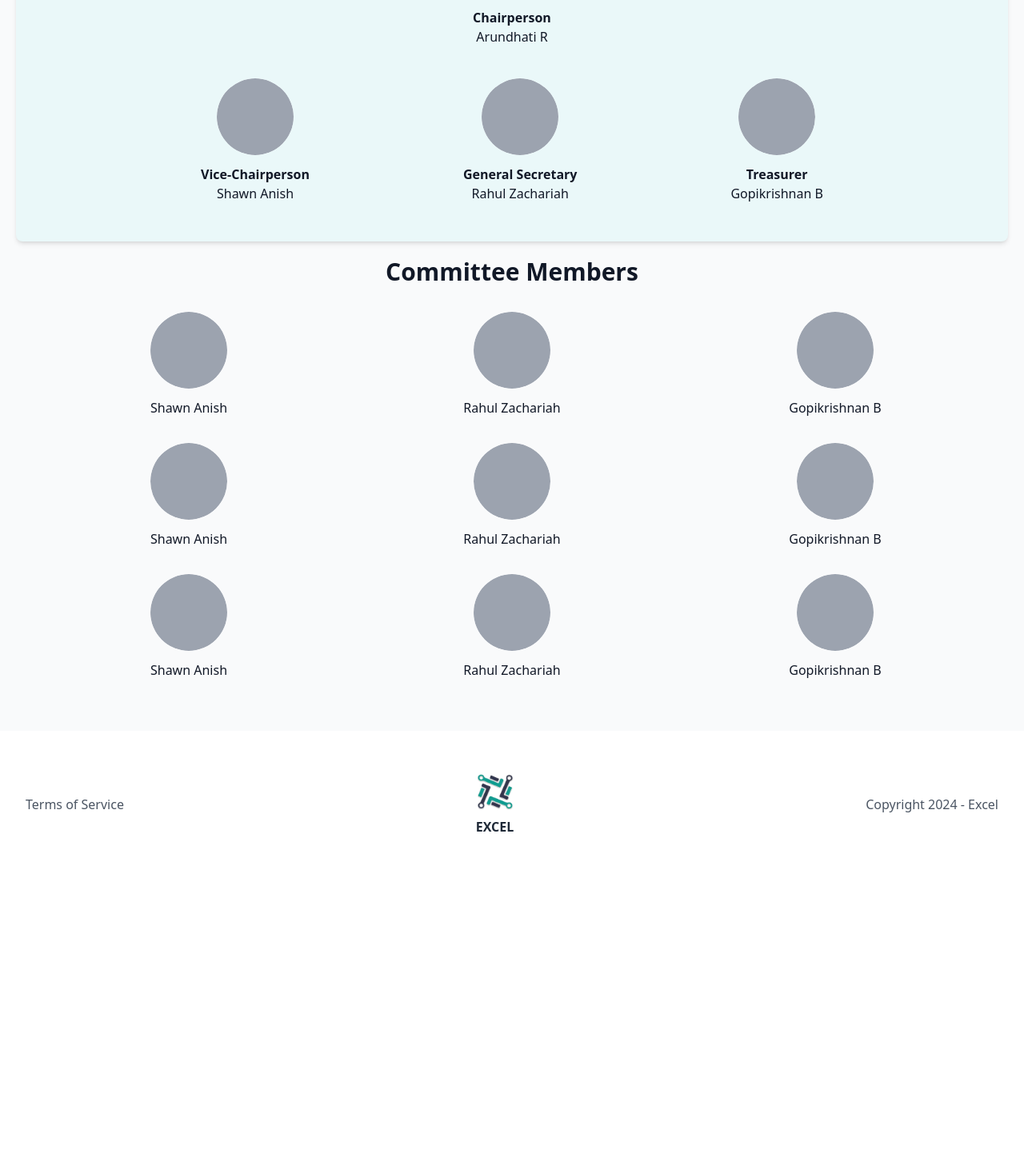
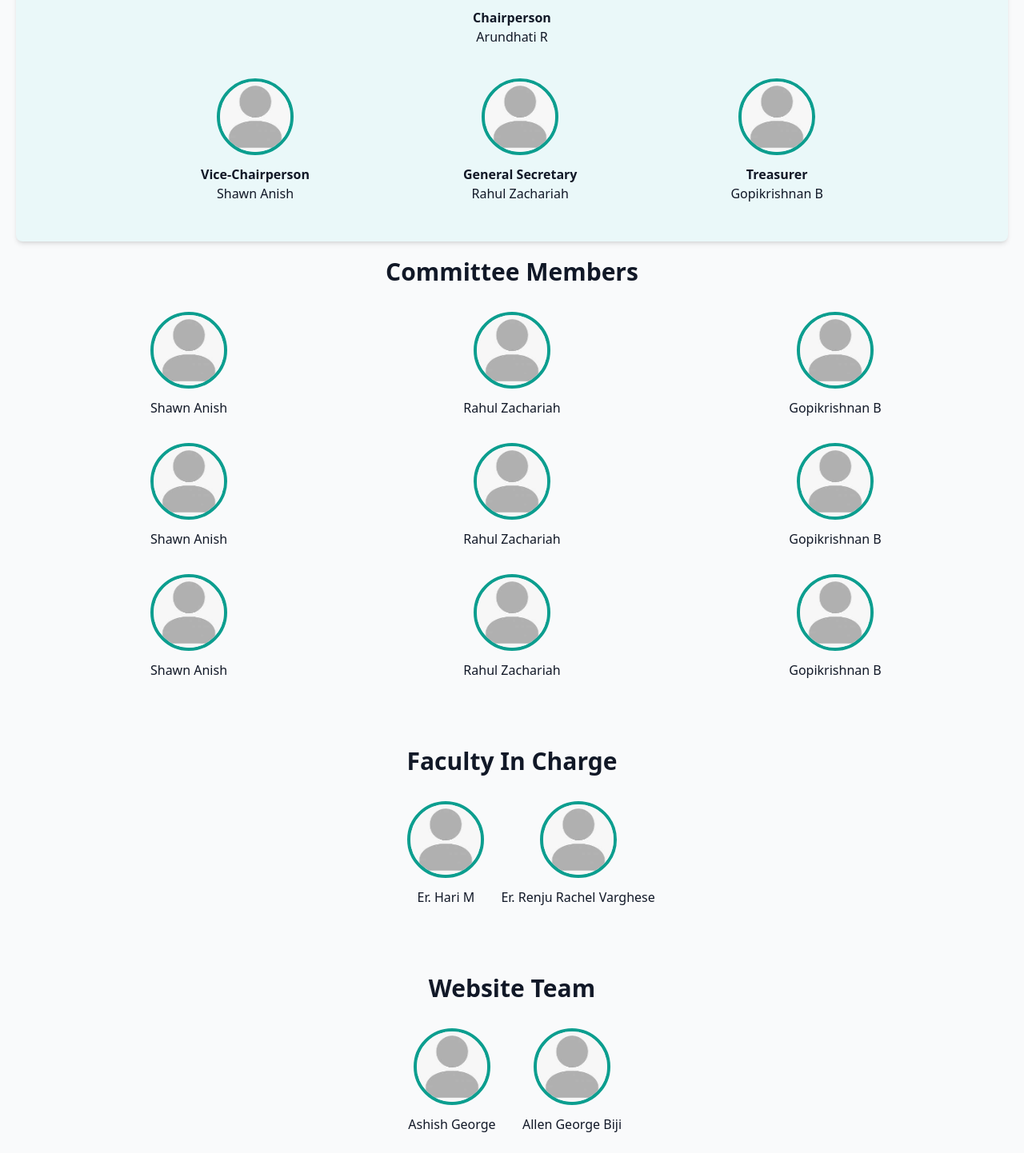
Before and after one commit to Excel-Saintgits/excel, a React (Vite) app: page /about in a window 1280 px wide. Shown: the part 908-2350 px from the top of the page at 80% size. Before the commit the page ends 1986 px from the top, so only its background shows below. Built offline with nearby package versions, Linux system fonts and the light colour scheme.

Commit message:
mod: minor updates

```diff
--- a/package.json
+++ b/package.json
@@ -15,6 +15,7 @@
     "@material-tailwind/react": "^2.1.10",
     "@mui/icons-material": "^6.1.1",
     "@mui/material": "^6.1.1",
+    "@tailwindcss/aspect-ratio": "^0.4.2",
     "framer-motion": "^11.9.0",
     "lucide-react": "^0.446.0",
     "prop-types": "^15.8.1",
--- a/src/components/teamData.json
+++ b/src/components/teamData.json
@@ -13,48 +13,90 @@
   "coreCommittee": [
     {
       "name": "Arundhati R",
-      "role": "Chairperson"
+      "role": "Chairperson",
+      "profileImage": "src/assets/profile.jpeg"
     },
     {
       "name": "Shawn Anish",
-      "role": "Vice-Chairperson"
+      "role": "Vice-Chairperson",
+      "profileImage": "src/assets/profile.jpeg"
     },
     {
       "name": "Rahul Zachariah",
-      "role": "General Secretary"
+      "role": "General Secretary",
+      "profileImage": "src/assets/profile.jpeg"
     },
     {
       "name": "Gopikrishnan B",
-      "role": "Treasurer"
+      "role": "Treasurer",
+      "profileImage": "src/assets/profile.jpeg"
     }
   ],
   "committeeMembers": [
     {
-      "name": "Shawn Anish"
+      "name": "Shawn Anish",
+      "profileImage": "src/assets/profile.jpeg"
     },
     {
-      "name": "Rahul Zachariah"
+      "name": "Rahul Zachariah",
+      "profileImage": "src/assets/profile.jpeg"
     },
     {
-      "name": "Gopikrishnan B"
+      "name": "Gopikrishnan B",
+      "profileImage": "src/assets/profile.jpeg"
     },
     {
-      "name": "Shawn Anish"
+      "name": "Shawn Anish",
+      "profileImage": "src/assets/profile.jpeg"
     },
     {
-      "name": "Rahul Zachariah"
+      "name": "Rahul Zachariah",
+      "profileImage": "src/assets/profile.jpeg"
     },
     {
-      "name": "Gopikrishnan B"
+      "name": "Gopikrishnan B",
+      "profileImage": "src/assets/profile.jpeg"
     },
     {
-      "name": "Shawn Anish"
+      "name": "Shawn Anish",
+      "profileImage": "src/assets/profile.jpeg"
     },
     {
-      "name": "Rahul Zachariah"
+      "name": "Rahul Zachariah",
+      "profileImage": "src/assets/profile.jpeg"
     },
     {
-      "name": "Gopikrishnan B"
+      "name": "Gopikrishnan B",
+      "profileImage": "src/assets/profile.jpeg"
+    }
+  ],
+  "facultyInCharge": [
+    {
+      "name": "Er. Hari M",
+      "role": "Faculty In Charge",
+      "profileImage": "src/assets/profile.jpeg"
+    },
+    {
+      "name": "Er. Renju Rachel Varghese",
+      "role": "Faculty In Charge",
+      "profileImage": "src/assets/profile.jpeg"
+    }
+  ],
+  "websiteTeam": [
+    {
+      "name": "Ashish George",
+      "role": "Website Team",
+      "profileImage": "src/assets/profile.jpeg"
+    },
+    {
+      "name": "Allen George Biji",
+      "role": "Website Team",
+      "profileImage": "src/assets/profile.jpeg"
+    },
+    {
+      "name": "Fredy Somy",
+      "role": "Website Team",
+      "profileImage": "src/assets/profile.jpeg"
     }
   ]
 }
--- a/src/pages/About.jsx
+++ b/src/pages/About.jsx
@@ -12,20 +12,20 @@ const AboutPage = () => {
       <h2 className="text-center text-3xl font-bold mb-8">Core - Committee Members</h2>
       <div className="flex flex-col items-center">
         <div className="text-center flex flex-col items-center mb-10">
-          <div className="bg-gray-200 rounded-full w-32 h-32 mb-3 overflow-hidden">
-            <div className="w-full h-full bg-gray-400 rounded-full"></div>
+          <div className="bg-gray-200 rounded-full w-32 h-32 mb-3 overflow-hidden border-4 border-[#0C9E8F]">
+            <img src={teamData.coreCommittee[0].profileImage} alt="Profile" className="w-full h-full object-cover" />
           </div>
-          <p className="font-bold">{teamData.coreCommittee[0].role}</p>
-          <p>{teamData.coreCommittee[0].name}</p>
+          <p className="font-bold whitespace-nowrap">{teamData.coreCommittee[0].role}</p>
+          <p className="whitespace-nowrap">{teamData.coreCommittee[0].name}</p>
         </div>
         <div className="flex flex-wrap justify-center gap-8 md:gap-24 lg:gap-48">
           {teamData.coreCommittee.slice(1).map((member, index) => (
             <div key={index} className="text-center flex flex-col items-center">
-              <div className="bg-gray-200 rounded-full w-24 h-24 mb-3 overflow-hidden">
-                <div className="w-full h-full bg-gray-400 rounded-full"></div>
+              <div className="bg-gray-200 rounded-full w-24 h-24 mb-3 overflow-hidden border-4 border-[#0C9E8F]">
+                <img src={member.profileImage} alt="Profile" className="w-full h-full object-cover" />
               </div>
-              <p className="font-bold">{member.role}</p>
-              <p>{member.name}</p>
+              <p className="font-bold whitespace-nowrap">{member.role}</p>
+              <p className="whitespace-nowrap">{member.name}</p>
             </div>
           ))}
         </div>
@@ -39,10 +39,42 @@ const AboutPage = () => {
       <div className="flex flex-wrap justify-center gap-8 mb-16">
         {teamData.committeeMembers.map((member, index) => (
           <div key={index} className="text-center flex flex-col items-center w-[30%]">
-            <div className="bg-gray-200 rounded-full w-24 h-24 mb-3 overflow-hidden">
-              <div className="w-full h-full bg-gray-400 rounded-full"></div>
+            <div className="bg-gray-200 rounded-full w-24 h-24 mb-3 overflow-hidden border-4 border-[#0C9E8F]">
+              <img src={member.profileImage} alt="Profile" className="w-full h-full object-cover" />
             </div>
-            <p>{member.name}</p>
+            <p className="whitespace-nowrap">{member.name}</p>
+          </div>
+        ))}
+      </div>
+    </div>
+  );
+
+  const renderFacultyInCharge = () => (
+    <div className="flex flex-col items-center m-5">
+      <h2 className="text-center text-3xl font-bold mb-8">Faculty In Charge</h2>
+      <div className="flex flex-wrap justify-center gap-12 md:gap-16 lg:gap-24 mb-16">
+        {teamData.facultyInCharge.map((member, index) => (
+          <div key={index} className="text-center flex flex-col items-center w-[40%] md:w-[25%] lg:w-[18%]">
+            <div className="bg-gray-200 rounded-full w-24 h-24 mb-3 overflow-hidden border-4 border-[#0C9E8F]">
+              <img src={member.profileImage} alt="Profile" className="w-full h-full object-cover" />
+            </div>
+            <p className="whitespace-nowrap">{member.name}</p>
+          </div>
+        ))}
+      </div>
+    </div>
+  );
+
+  const renderWebsiteTeam = () => (
+    <div className="flex flex-col items-center m-5">
+      <h2 className="text-center text-3xl font-bold mb-8">Website Team</h2>
+      <div className="flex flex-wrap justify-center gap-8 mb-16">
+        {teamData.websiteTeam.map((member, index) => (
+          <div key={index} className="text-center flex flex-col items-center w-[30%]">
+            <div className="bg-gray-200 rounded-full w-24 h-24 mb-3 overflow-hidden border-4 border-[#0C9E8F]">
+              <img src={member.profileImage} alt="Profile" className="w-full h-full object-cover" />
+            </div>
+            <p className="whitespace-nowrap">{member.name}</p>
           </div>
         ))}
       </div>
@@ -66,6 +98,12 @@ const AboutPage = () => {
 
       {/* Committee Members Section */}
       {renderCommittee()}
+
+      {/* Faculty In Charge Section */}
+      {renderFacultyInCharge()}
+
+      {/* Website Team Section */}
+      {renderWebsiteTeam()}
     </div>
   );
 };
--- a/src/pages/Events.jsx
+++ b/src/pages/Events.jsx
@@ -3,27 +3,23 @@ import eventsData from "../components/events.json";
 
 const EventsPage = () => {
   useEffect(() => {
-    // Scroll to top when the component mounts
     window.scrollTo(0, 0);
   }, []);
 
   return (
     <div className="min-h-screen bg-[#F9FAFB] py-16">
-      {/* Page Title */}
       <h1 className="text-center text-3xl md:text-4xl font-extrabold text-[#0C9E8F] mb-10 tracking-wide">
         OUR <span className="text-[#35374E]">EVENTS</span>
       </h1>
 
-      {/* Event Cards */}
       <div className="container mx-auto px-4 md:px-8 lg:px-16">
         {eventsData.map((event, index) => (
           <div
             key={index}
-            className="flex flex-col md:flex-row items-center bg-white rounded-lg shadow-xl mb-12 transition-transform hover:scale-105"
+            className="flex flex-col bg-white rounded-lg shadow-xl mb-12 transition-transform hover:scale-105 overflow-hidden"
           >
-            {/* Event Date Section */}
-            <div className="w-full md:w-1/5 bg-[#35374E] text-white flex flex-col justify-center items-center py-8 md:py-40 rounded-t-lg md:rounded-l-lg">
-              <div className="w-full flex flex-col items-center justify-center">
+            <div className="flex flex-col md:flex-row">
+              <div className="w-full md:w-1/5 bg-[#35374E] text-white flex flex-col justify-center items-center p-4">
                 <p className="text-2xl md:text-3xl font-extrabold">
                   {event.date.split(" ")[0]}
                 </p>
@@ -31,22 +27,20 @@ const EventsPage = () => {
                   {event.date.split(" ")[1]}
                 </p>
               </div>
-            </div>
 
-            {/* Event Image */}
-            <div className="w-full md:w-3/5">
+              <div className="w-full md:w-3/5 aspect-w-16 aspect-h-9">
                 <img
                   src={event.image}
                   alt={event.name}
-                className="w-full h-64 md:h-96 object-contain md:object-cover rounded-b-lg md:rounded-none"
+                  className="w-full h-full object-contain"
                 />
               </div>
 
-            {/* Event Name Section */}
-            <div className="w-full md:w-1/5 bg-[#0C9E8F] text-white flex justify-center items-center py-8 md:py-44 rounded-b-lg md:rounded-r-lg">
-              <h2 className="text-xl md:text-2xl font-bold text-center">
+              <div className="w-full md:w-1/5 bg-[#0C9E8F] text-white flex items-center justify-center p-4">
+                <h2 className="text-base sm:text-lg md:text-xl font-bold text-center break-words hyphens-auto">
                   {event.name}
                 </h2>
+              </div>
             </div>
           </div>
         ))}
--- a/src/pages/LandingPage.jsx
+++ b/src/pages/LandingPage.jsx
@@ -118,12 +118,12 @@ const Landingpage = () => {
       </div>
 
      {/* Get to Know Us Section */}
-      <div className="flex flex-col md:flex-row items-center justify-between bg-white rounded-lg p-8 mx-auto mt-12 w-full max-w-5xl">
-        <div className="text-left w-full md:w-1/2">
-          <h3 className="text-3xl font-bold mb-4">
+     <h3 className="text-3xl font-bold mb-4 text-center mt-20">
   <span className="text-black">GET TO </span>
   <span className="text-[#0C9E8F]">KNOW US</span>
 </h3>
+<div className="flex flex-col md:flex-row md:space-x-8 items-center md:items-start justify-center md:justify-between bg-white rounded-lg px-8 py-8 mx-auto mt-4 w-full max-w-5xl">
+  <div className="text-left w-full md:w-1/2">
     <p className="text-black leading-relaxed text-justify text-sm md:text-base">
       Welcome to EXCEL, the Exquisite Computer Engineers League, a vibrant
       group of Computer Engineering students at Saintgits College of
@@ -137,10 +137,14 @@ const Landingpage = () => {
     <img
       src={image6}
       alt="Get to Know Us"
-            className="w-[250px] h-[250px] md:w-[340px] md:h-[350px] object-contain"
+      className="w-[300px] h-[300px] md:w-[340px] md:h-[340px] object-cover rounded-full"
     />
   </div>
 </div>
+
+
+
+
 
       <hr className="border-t-2 border-gray-200 mt-20 mb-20" />
 
```
Also changed, not shown: src/assets/profile.jpeg (added), 1 other file (tests, documents, lock files or other folders). Lines whose indentation alone changed are shown as unchanged.
